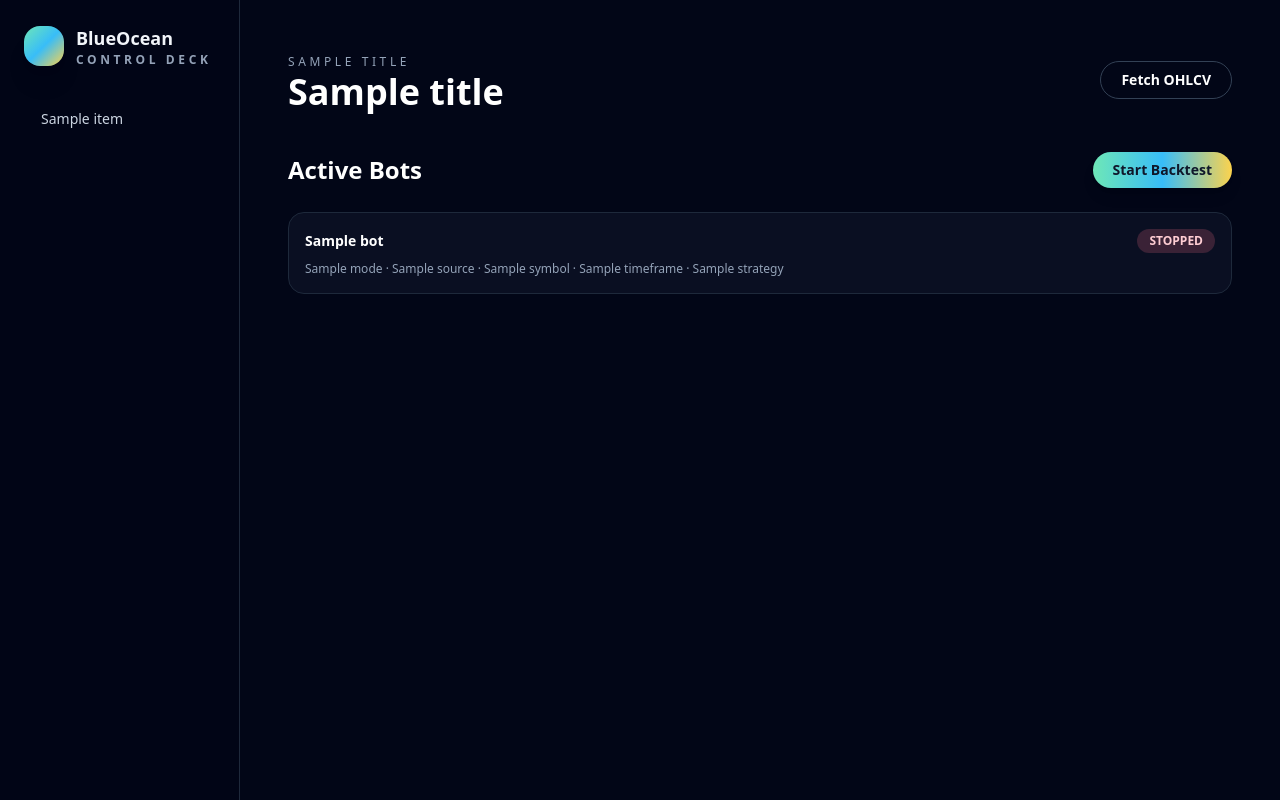
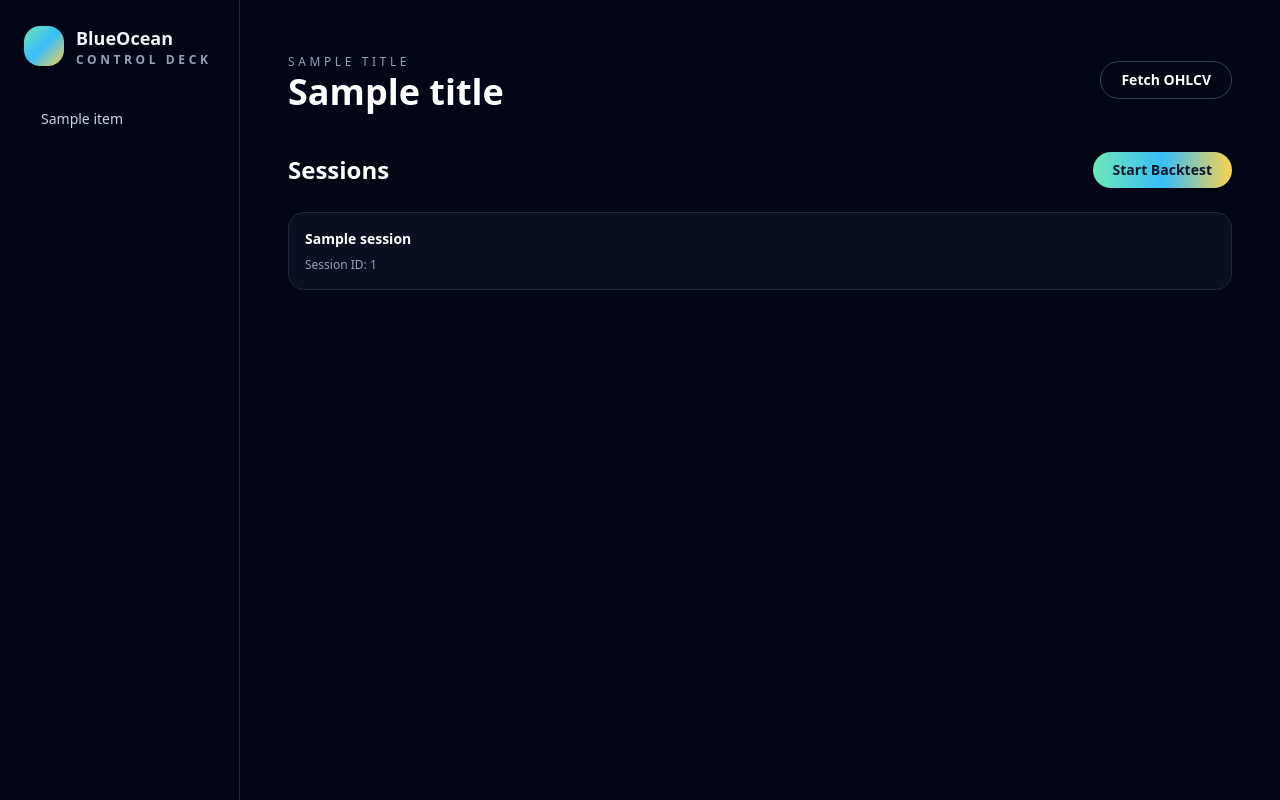
Before and after one commit to nmskm240/blueOcean, a FastAPI app: template blueOcean/presentation/templates/pages/bots.html in a window 1280 px wide. Run offline with FastAPI, Linux system fonts and the light colour scheme; the template is opened without the code that fills it: most values are stand-ins (such as "Sample title", 1, 10 or a date in 2020); parts of the project's set-up code (start-up, migrations or seed data) failed here and were passed over; some libraries are stand-ins or nearby versions.

Commit message:
Switch session routes and templates to DTO fields

```diff
--- a/blueOcean/presentation/templates/pages/bots.html
+++ b/blueOcean/presentation/templates/pages/bots.html
@@ -3,7 +3,7 @@
 {% block content %}
 <div class="space-y-6">
   <div class="flex flex-wrap items-center justify-between gap-4">
-    <h2 class="text-2xl font-semibold text-white">Active Bots</h2>
+    <h2 class="text-2xl font-semibold text-white">Sessions</h2>
     <button
       class="rounded-full bg-gradient-to-r from-emerald-300 via-sky-400 to-amber-300 px-5 py-2 text-sm font-semibold text-slate-900 shadow-lg transition hover:-translate-y-0.5"
       hx-get="/htmx/backtest"
--- a/blueOcean/presentation/templates/partials/bot_list.html
+++ b/blueOcean/presentation/templates/partials/bot_list.html
@@ -1,19 +1,16 @@
-<div id="bot-list" class="space-y-3">
-  {% if bots %}
-    {% for bot in bots %}
-    <a class="block rounded-2xl border border-slate-800 bg-slate-900/60 p-4 transition hover:-translate-y-0.5 hover:border-emerald-300/50" href="/bots/{{ bot.bot_id }}">
+<div id="session-list" class="space-y-3">
+  {% if sessions %}
+    {% for session in sessions %}
+    <a class="block rounded-2xl border border-slate-800 bg-slate-900/60 p-4 transition hover:-translate-y-0.5 hover:border-emerald-300/50" href="/sessions/{{ session.session_id }}">
       <div class="flex items-center justify-between text-sm font-semibold text-white">
-        <span>{{ bot.label or bot.symbol or bot.bot_id }}</span>
-        <span class="rounded-full px-3 py-1 text-xs font-semibold {% if bot.status == 'RUNNING' %}bg-emerald-400/20 text-emerald-200{% elif bot.status == 'STOPPED' %}bg-rose-400/20 text-rose-200{% else %}bg-slate-700/60 text-slate-200{% endif %}">
-          {{ bot.status }}
-        </span>
+        <span>{{ session.name or session.session_id }}</span>
       </div>
       <div class="mt-2 text-xs text-slate-400">
-        {{ bot.mode }} · {{ bot.source }} · {{ bot.symbol }} · {{ bot.timeframe.name }} · {{ bot.strategy }}
+        Session ID: {{ session.session_id }}
       </div>
     </a>
     {% endfor %}
   {% else %}
-    <div class="rounded-2xl border border-slate-800 bg-slate-900/40 p-6 text-sm text-slate-400">No bots found.</div>
+    <div class="rounded-2xl border border-slate-800 bg-slate-900/40 p-6 text-sm text-slate-400">No sessions found.</div>
   {% endif %}
 </div>
--- a/blueOcean/presentation/web.py
+++ b/blueOcean/presentation/web.py
@@ -6,17 +6,14 @@ from typing import Any
 
 from fastapi import FastAPI, Form, Request
 from fastapi.responses import HTMLResponse
-from fastapi.staticfiles import StaticFiles
 from fastapi.templating import Jinja2Templates
 
-from blueOcean.domain.bot import BotId
 from blueOcean.domain.ohlcv import Timeframe
-from blueOcean.presentation.reporting import build_report
 from blueOcean.presentation.scopes import (
     AppScope,
     BacktestDialogScope,
-    BotDetailPageScope,
-    BotTopPageScope,
+    SessionDetailPageScope,
+    SessionTopPageScope,
     OhlcvFetchDialogScope,
 )
 from blueOcean.shared.registries import StrategyRegistry
@@ -34,7 +31,7 @@ def create_app() -> FastAPI:
     def nav_items(current: str) -> list[dict[str, Any]]:
         items = [
             {"label": "Home", "href": "/"},
-            {"label": "Bots", "href": "/bots"},
+            {"label": "Sessions", "href": "/sessions"},
             {"label": "Strategies", "href": "/strategies"},
         ]
         for item in items:
@@ -53,31 +50,34 @@ def create_app() -> FastAPI:
         context = base_context(request, "Home")
         return templates.TemplateResponse("pages/home.html", context)
 
-    @app.get("/bots", response_class=HTMLResponse)
-    def bots(request: Request):
-        scope = BotTopPageScope(request.app.state.app_scope)
+    @app.get("/sessions", response_class=HTMLResponse)
+    def sessions(request: Request):
+        scope = SessionTopPageScope(request.app.state.app_scope)
         state = scope.notifier.state
-        context = base_context(request, "Bots")
-        context["bots"] = state.bots
+        context = base_context(request, "Sessions")
+        context["sessions"] = state.sessions
         return templates.TemplateResponse("pages/bots.html", context)
 
-    @app.get("/bots/{bot_id}", response_class=HTMLResponse)
-    def bot_detail(request: Request, bot_id: str):
+    @app.get("/sessions/{session_id}", response_class=HTMLResponse)
+    def session_detail(request: Request, session_id: str):
         try:
-            scope = BotDetailPageScope(request.app.state.app_scope, BotId(bot_id))
+            scope = SessionDetailPageScope(
+                request.app.state.app_scope,
+                session_id,
+            )
             state = scope.notifier.state
-            bot = state.info
-            report = build_report(state.time_returns)
+            session = state.session
+            contexts = state.contexts
             error = None
         except Exception as exc:
-            bot = None
-            report = None
+            session = None
+            contexts = []
             error = str(exc)
-        context = base_context(request, "Bot Detail")
+        context = base_context(request, "Session Detail")
         context.update(
             {
-                "bot": bot,
-                "report": report,
+                "session": session,
+                "contexts": contexts,
                 "error": error,
             }
         )
@@ -185,15 +185,15 @@ def create_app() -> FastAPI:
         )
         notifier.on_request_backtest()
 
-        bot_scope = BotTopPageScope(request.app.state.app_scope)
-        bots = bot_scope.notifier.state.bots
+        session_scope = SessionTopPageScope(request.app.state.app_scope)
+        sessions = session_scope.notifier.state.sessions
         context = {
             "request": request,
             "exchanges": scope.exchange_symbol_accessor.exchanges,
             "timeframes": [e.name for e in Timeframe],
             "strategies": [name for name, _ in StrategyRegistry],
             "message": "Backtest started.",
-            "bots": bots,
+            "sessions": sessions,
         }
         return templates.TemplateResponse("partials/backtest_modal.html", context)
 
```
Also changed, not shown: blueOcean/presentation/templates/pages/bot_detail.html (+17 -9 lines), blueOcean/presentation/templates/partials/backtest_modal.html (+7 -10 lines).
